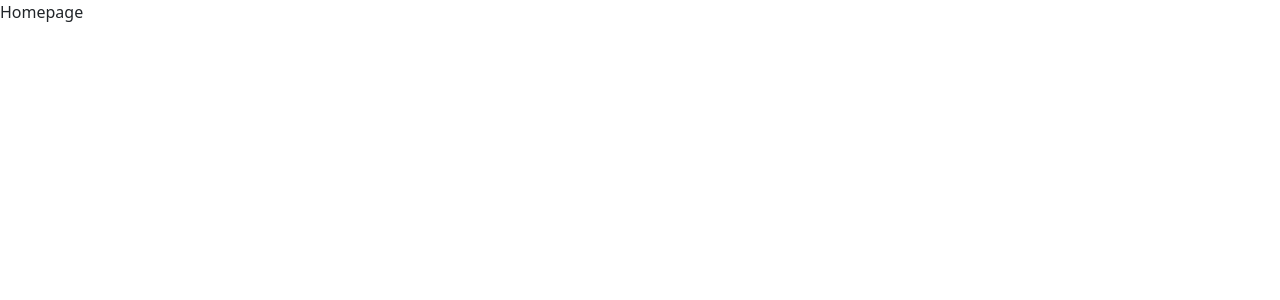
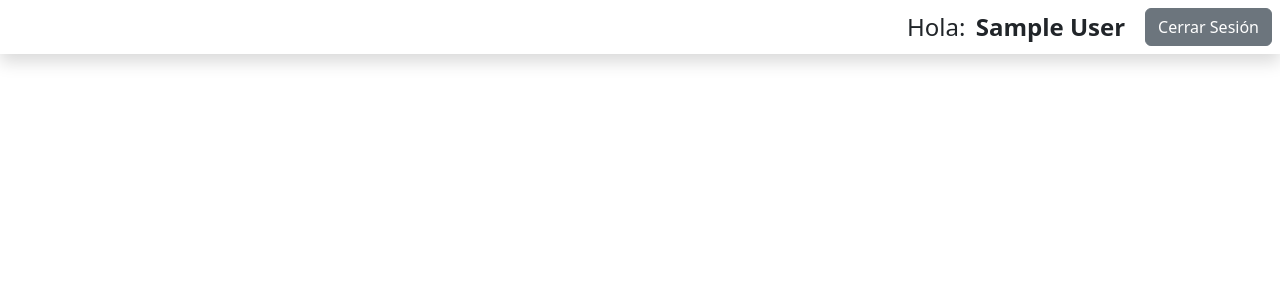
Before and after one commit to Robert-10J/test-login-react, a React (Vite) app: page /homepage in a window 1280 px wide. Shown: the top 300 px of the page. Built offline with nearby package versions, Linux system fonts and the light colour scheme; sample sign-in values are in the browser's storage.

Commit message:
login listo - redireccionamiento listo - logout listo

```diff
--- /dev/null
+++ b/src/components/Header.tsx
@@ -0,0 +1,44 @@
+import { useEffect, useState } from 'react';
+import { useNavigate } from 'react-router-dom';
+import Logout from './Logout';
+
+export interface User {
+  id: number
+  name: string
+  email: string
+  email_verified_at: any
+  created_at: string
+  updated_at: string
+}
+
+const Header = () => {
+  const navigate = useNavigate();
+  const [user, setUser] = useState<User>();
+
+  useEffect(() => {
+    const token = localStorage.getItem('token');
+    if (!token) {
+      navigate('/login');
+      return;
+    }
+  }, [])
+
+  useEffect(() => {
+    const dataUser = localStorage.getItem('user');
+    const userParsed = JSON.parse(dataUser || '{}');
+    setUser(userParsed);
+  }, [])
+
+  return (
+    <header className='d-flex justify-content-end h-25 shadow p-2'>
+      <div className='d-flex align-items-center justify-content-center gap-3'>
+        <p className='m-0 fs-4'>
+          Hola: <span className='fw-bolder p-1'>{user?.name}</span>
+        </p>
+        <Logout/>
+      </div>
+    </header>
+  )
+}
+
+export default Header
--- /dev/null
+++ b/src/components/Logout.tsx
@@ -0,0 +1,35 @@
+import { useForm } from 'react-hook-form'
+import axiosClient from '../config/axiosClient';
+import { useNavigate } from 'react-router-dom';
+
+const Logout = () => {
+  const navigate = useNavigate();
+  const { handleSubmit } = useForm();
+
+  const handleSubmitLogout = async () => {
+    try {
+      const token = localStorage.getItem('token');
+      await axiosClient.post('/logout', null, {
+        headers: {
+          Authorization: `Bearer ${token}`,
+        },
+      })
+      localStorage.removeItem('token');
+      navigate('/login');
+    } catch (error) {
+      console.error(error);
+    }
+  };
+
+  return (
+    <form onSubmit={handleSubmit(handleSubmitLogout)}>
+      <input
+        type='submit'
+        value={'Cerrar Sesión'}
+        className='btn btn-secondary'
+      />
+    </form>
+  )
+}
+
+export default Logout
--- a/src/config/axiosClient.ts
+++ b/src/config/axiosClient.ts
@@ -1,10 +1,12 @@
 import axios from 'axios';
 
 const axiosClient = axios.create({
-  baseURL: import.meta.env.VITE_API_URL,
+  baseURL: import.meta.env.VITE_API_LOGIN_URL,
   headers: {
-    'Accept': 'application/json'
-  }
+    'Accept': 'application/json',
+    'X-Requested-With': 'XMLHttpRequest'
+  },
+  withCredentials: true
 })
 
 export default axiosClient
--- a/src/pages/Homepage.tsx
+++ b/src/pages/Homepage.tsx
@@ -1,6 +1,10 @@
+import Header from '../components/Header'
+
 const Homepage = () => {
   return (
-    <div>Homepage</div>
+    <main>
+      <Header/>
+    </main>
   )
 }
 
--- a/src/pages/Login.tsx
+++ b/src/pages/Login.tsx
@@ -1,7 +1,9 @@
 import { useForm } from 'react-hook-form';
-import { Link } from 'react-router-dom';
+import { Link, useNavigate } from 'react-router-dom';
 import { VALIDATION } from '../validations';
 import Alert from '../components/Alert';
+import axiosClient from '../config/axiosClient';
+import { AxiosError } from 'axios';
 
 type DataForm = {
   email: string
@@ -9,11 +11,28 @@ type DataForm = {
 }
 
 const Login = () => {
-  const { handleSubmit, register, formState: { errors } } = useForm<DataForm>();
+  const navigate = useNavigate();
+  const { handleSubmit, register, setError, formState: { errors } } = useForm<DataForm>();
 
-  const handleSubmitLogin = async(data: DataForm) => {
-    // Handle form submission
-    console.log(data);
+  const handleSubmitLogin = async (data: DataForm) => {
+    try {
+      console.log(data);
+      const response = await axiosClient.post('/login', data);
+      localStorage.setItem('token', response.data.token);
+      localStorage.setItem('user', JSON.stringify(response.data.user));
+      navigate('/homepage')
+    } catch (error) {
+      const err = error as AxiosError;
+      const errors = Object.entries(err.response?.data);
+      errors.forEach(([field, messages]) => {
+        (messages as string[]).forEach((message) => {
+          setError(field as keyof DataForm, {
+            type: 'server',
+            message: message
+          });
+        });
+      });
+    }
   };
 
   return (
```
Also changed, not shown: 1 other file (tests, documents, lock files or other folders).
